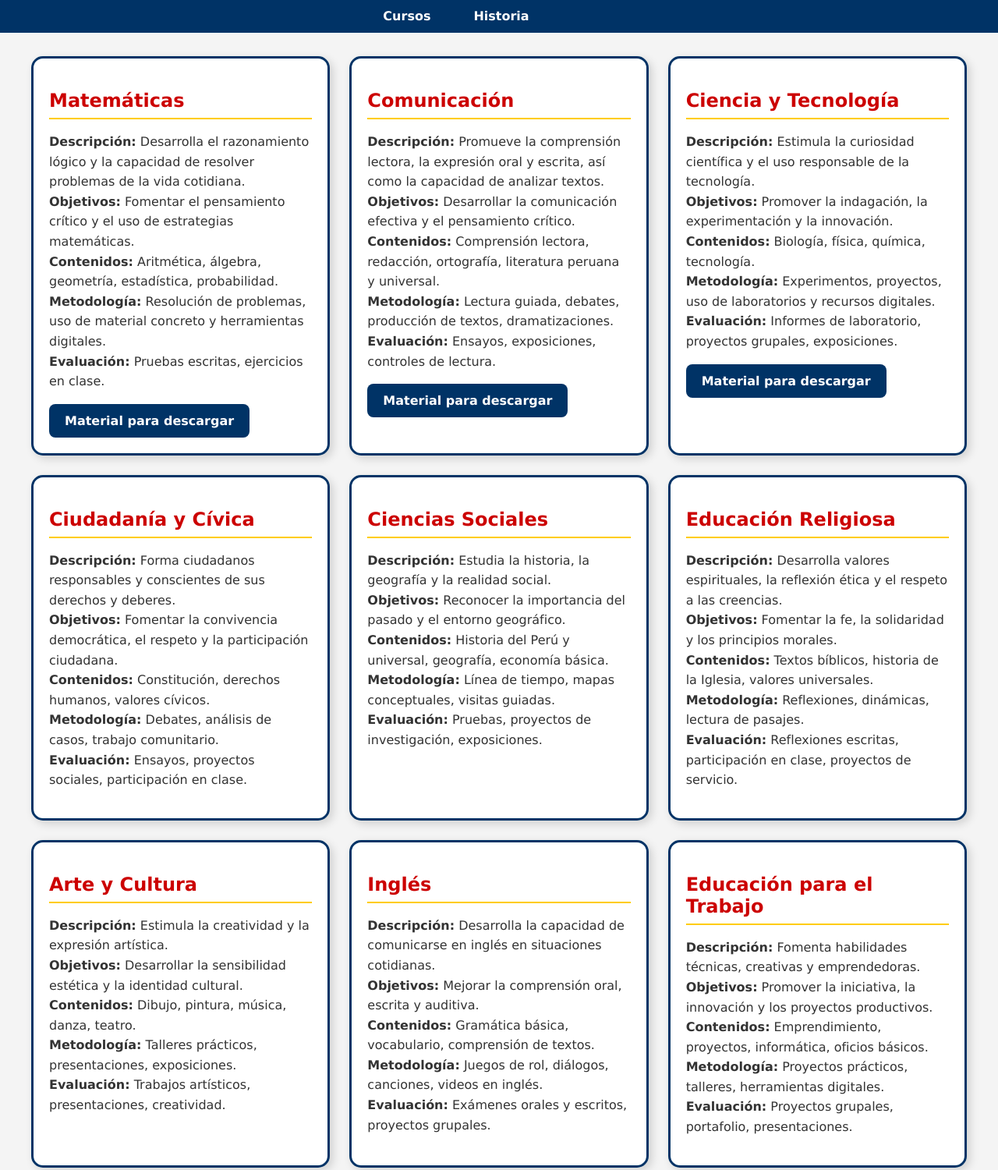
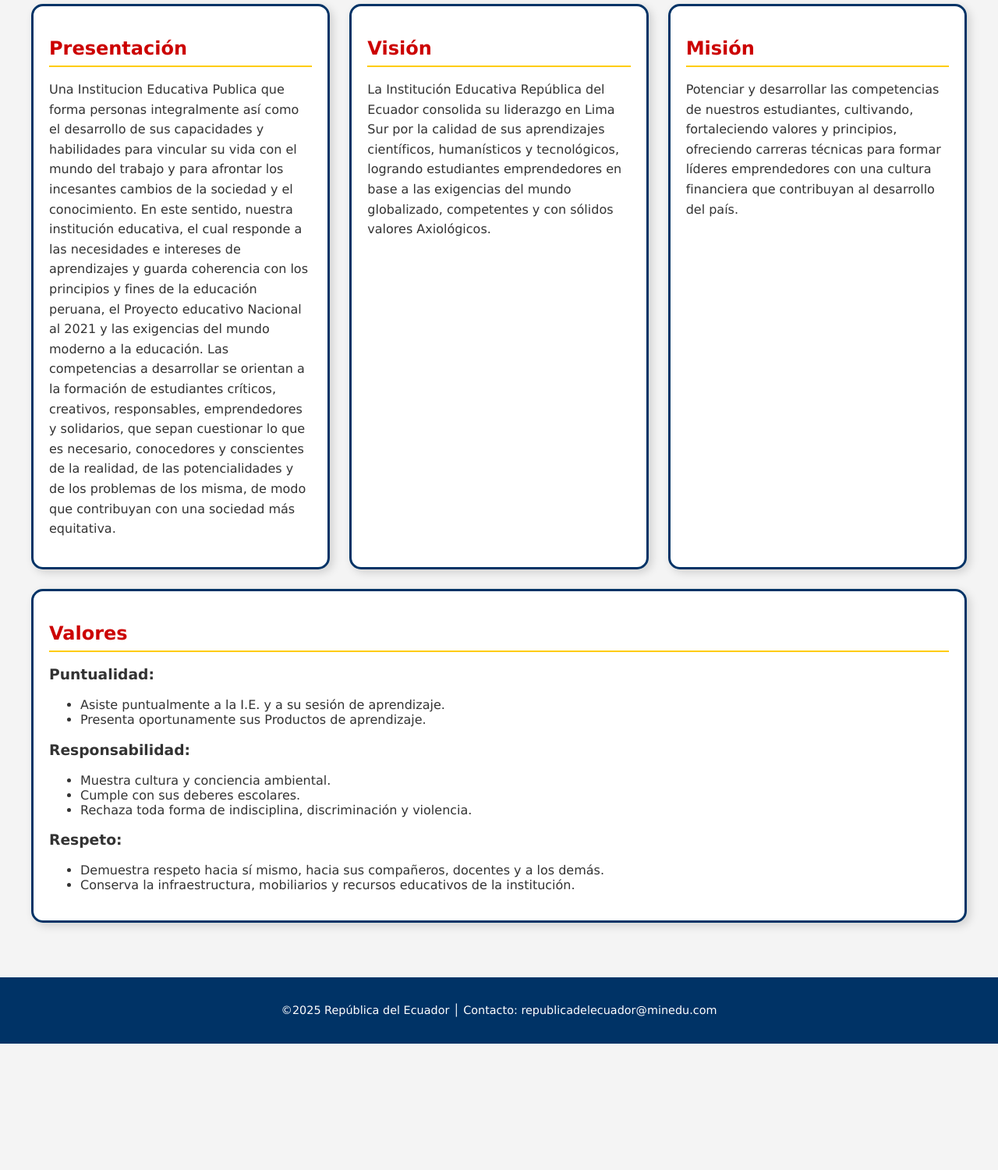
Before and after one commit to Un-mishi/paginaweb, a plain HTML site: page index.html in a window 1280 px wide. Shown: the part 252-1752 px from the top of the page at 78% size. After the commit the page ends 1590 px from the top, so only its background shows below. Drawn offline with Linux system fonts and the light colour scheme.

Commit message:
Update index.html

```diff
--- a/index.html
+++ b/index.html
@@ -8,13 +8,13 @@
 </head>
 <body>
   <header>
-    <h1>República del Ecuador - Área Académica</h1>
+    <h1>República del Ecuador</h1>
   </header>
   <nav>
     <ul>
-      <li><a href="index.html">Cursos</a></li>
+      <li><a href="index.html">Inicio</a></li>
       <li><a href="historia.html">Historia</a></li>
-      <li><a href="#"></a></li>
+      <li><a href="cursos.html">Cursos</a></li>
       <li><a href="#"></a></li>
     </ul>
   </nav>
@@ -22,87 +22,42 @@
   <main>
     <div class="contenido">
       <section class="bloque">
-        <h2>Matemáticas</h2>
-        <p><strong>Descripción:</strong> Desarrolla el razonamiento lógico y la capacidad de resolver problemas de la vida cotidiana.<br>
-        <strong>Objetivos:</strong> Fomentar el pensamiento crítico y el uso de estrategias matemáticas.<br>
-        <strong>Contenidos:</strong> Aritmética, álgebra, geometría, estadística, probabilidad.<br>
-        <strong>Metodología:</strong> Resolución de problemas, uso de material concreto y herramientas digitales.<br>
-        <strong>Evaluación:</strong> Pruebas escritas, ejercicios en clase.</p>
-        <a href="libromatematicas.pdf" download="matematicas.pdf" class="descarga"><strong>Material para descargar</strong></a>
+        <h2>Presentación</h2>
+        <p>Una Institucion Educativa Publica que forma personas integralmente así como el desarrollo de sus capacidades
+          y habilidades para vincular su vida con el mundo del trabajo y para afrontar  los incesantes cambios de la sociedad y el conocimiento.
+          En este sentido, nuestra institución educativa, el cual responde a las necesidades e intereses de aprendizajes y guarda coherencia con los principios
+          y fines de la educación peruana, el Proyecto educativo Nacional al 2021 y las exigencias del mundo moderno a la educación.
+          Las competencias a desarrollar se orientan a la formación de estudiantes críticos, creativos, responsables, emprendedores y solidarios, que sepan cuestionar
+          lo que es necesario, conocedores y conscientes de la realidad, de las potencialidades y de los problemas de los misma, de modo que contribuyan con una sociedad más equitativa.</p>
       </section>
-
       <section class="bloque">
-        <h2>Comunicación</h2>
-        <p><strong>Descripción:</strong> Promueve la comprensión lectora, la expresión oral y escrita, así como la capacidad de analizar textos.<br>
-        <strong>Objetivos:</strong> Desarrollar la comunicación efectiva y el pensamiento crítico.<br>
-        <strong>Contenidos:</strong> Comprensión lectora, redacción, ortografía, literatura peruana y universal. <br>
-        <strong>Metodología:</strong> Lectura guiada, debates, producción de textos, dramatizaciones.<br>
-        <strong>Evaluación:</strong> Ensayos, exposiciones, controles de lectura.</p>
-        <a href="librorv.pdf" download="comunicacion.pdf" class="descarga"><strong>Material para descargar</strong></a>
+        <h2>Visión</h2>
+        <p>La Institución Educativa República del Ecuador consolida su liderazgo en Lima Sur por la calidad de sus aprendizajes científicos, humanísticos y tecnológicos,
+          logrando  estudiantes emprendedores en base a las exigencias del mundo globalizado, competentes y con sólidos valores Axiológicos.</p>
       </section>
-
       <section class="bloque">
-        <h2>Ciencia y Tecnología</h2>
-        <p><strong>Descripción:</strong> Estimula la curiosidad científica y el uso responsable de la tecnología.<br>
-        <strong>Objetivos:</strong> Promover la indagación, la experimentación y la innovación.<br>
-        <strong>Contenidos:</strong> Biología, física, química, tecnología.<br>
-        <strong>Metodología:</strong> Experimentos, proyectos, uso de laboratorios y recursos digitales.<br>
-        <strong>Evaluación:</strong> Informes de laboratorio, proyectos grupales, exposiciones.</p>
-        <a href="cyt.pdf" download="ciencias y tecnologia.pdf" class="descarga">Material para descargar</a>
+        <h2>Misión</h2>
+        <p>Potenciar y desarrollar  las competencias de nuestros estudiantes, cultivando, fortaleciendo valores y principios, ofreciendo carreras técnicas
+          para formar líderes emprendedores con una cultura financiera que contribuyan al desarrollo del país.</p>
       </section>
-
-      <section class="bloque">
-        <h2>Ciudadanía y Cívica</h2>
-        <p><strong>Descripción:</strong> Forma ciudadanos responsables y conscientes de sus derechos y deberes.<br>
-        <strong>Objetivos:</strong> Fomentar la convivencia democrática, el respeto y la participación ciudadana.<br>
-        <strong>Contenidos:</strong> Constitución, derechos humanos, valores cívicos.<br>
-        <strong>Metodología:</strong> Debates, análisis de casos, trabajo comunitario.<br>
-        <strong>Evaluación:</strong> Ensayos, proyectos sociales, participación en clase.</p>
-      </section>
-
-      <section class="bloque">
-        <h2>Ciencias Sociales</h2>
-        <p><strong>Descripción:</strong> Estudia la historia, la geografía y la realidad social.<br>
-        <strong>Objetivos:</strong> Reconocer la importancia del pasado y el entorno geográfico.<br>
-        <strong>Contenidos:</strong> Historia del Perú y universal, geografía, economía básica.<br>
-        <strong>Metodología:</strong> Línea de tiempo, mapas conceptuales, visitas guiadas.<br>
-        <strong>Evaluación:</strong> Pruebas, proyectos de investigación, exposiciones.</p>
-      </section>
-
-      <section class="bloque">
-        <h2>Educación Religiosa</h2>
-        <p><strong>Descripción:</strong> Desarrolla valores espirituales, la reflexión ética y el respeto a las creencias.<br>
-        <strong>Objetivos:</strong> Fomentar la fe, la solidaridad y los principios morales.<br>
-        <strong>Contenidos:</strong> Textos bíblicos, historia de la Iglesia, valores universales.<br>
-        <strong>Metodología:</strong> Reflexiones, dinámicas, lectura de pasajes.<br>
-        <strong>Evaluación:</strong> Reflexiones escritas, participación en clase, proyectos de servicio.</p>
-      </section>
-
-      <section class="bloque">
-        <h2>Arte y Cultura</h2>
-        <p><strong>Descripción:</strong> Estimula la creatividad y la expresión artística.<br>
-        <strong>Objetivos:</strong> Desarrollar la sensibilidad estética y la identidad cultural.<br>
-        <strong>Contenidos:</strong> Dibujo, pintura, música, danza, teatro.<br>
-        <strong>Metodología:</strong> Talleres prácticos, presentaciones, exposiciones.<br>
-        <strong>Evaluación:</strong> Trabajos artísticos, presentaciones, creatividad.</p>
-      </section>
-
-      <section class="bloque">
-        <h2>Inglés</h2>
-        <p><strong>Descripción:</strong> Desarrolla la capacidad de comunicarse en inglés en situaciones cotidianas.<br>
-        <strong>Objetivos:</strong> Mejorar la comprensión oral, escrita y auditiva.<br>
-        <strong>Contenidos:</strong> Gramática básica, vocabulario, comprensión de textos.<br>
-        <strong>Metodología:</strong> Juegos de rol, diálogos, canciones, videos en inglés.<br>
-        <strong>Evaluación:</strong> Exámenes orales y escritos, proyectos grupales.</p>
-      </section>
-
-      <section class="bloque">
-        <h2>Educación para el Trabajo</h2>
-        <p><strong>Descripción:</strong> Fomenta habilidades técnicas, creativas y emprendedoras.<br>
-        <strong>Objetivos:</strong> Promover la iniciativa, la innovación y los proyectos productivos.<br>
-        <strong>Contenidos:</strong> Emprendimiento, proyectos, informática, oficios básicos.<br>
-        <strong>Metodología:</strong> Proyectos prácticos, talleres, herramientas digitales.<br>
-        <strong>Evaluación:</strong> Proyectos grupales, portafolio, presentaciones.</p>
+      <sectionc class="bloque">
+        <h2>Valores</h2>
+        <h3>Puntualidad:</h3>
+        <ul>
+          <li>Asiste puntualmente a la I.E. y a su sesión de aprendizaje.</li>
+          <li>Presenta  oportunamente sus Productos de aprendizaje.</li>
+        </ul>
+        <h3>Responsabilidad:</h3>
+        <ul>
+          <li>Muestra cultura y conciencia ambiental.</li>
+          <li>Cumple con sus deberes escolares.</li>
+          <li>Rechaza toda forma de indisciplina, discriminación y violencia.</li>
+        </ul>
+        <h3>Respeto:</h3>
+        <ul>
+          <li>Demuestra respeto hacia sí mismo,  hacia sus compañeros, docentes  y a los demás.</li>
+          <li>Conserva la infraestructura, mobiliarios y recursos educativos de la institución.</li>
+        </ul>
       </section>
     </div>
   </main>
```
